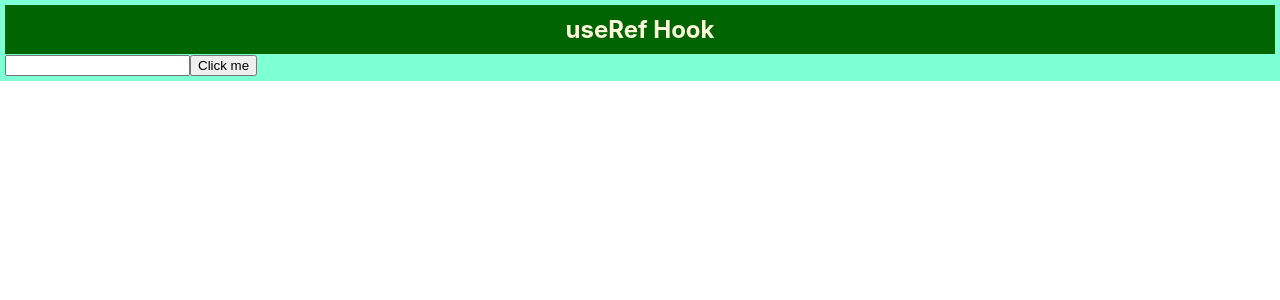
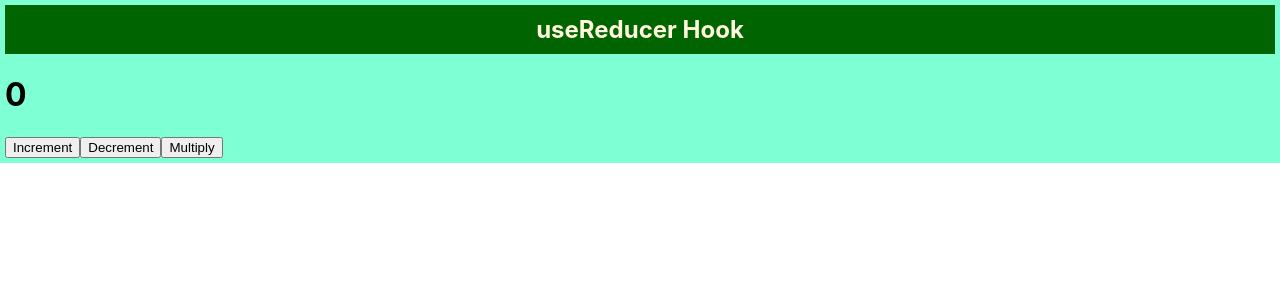
Before and after one commit to Functionup-mn/new-repo-at-BHPL, a React (Create React App) app: page / in a window 1280 px wide. Shown: the top 300 px of the page. Built offline with nearby package versions, Linux system fonts and the light colour scheme.

Commit message:
we learned about useReducer

```diff
--- a/src/App.js
+++ b/src/App.js
@@ -1,40 +1,32 @@
-import React, { useEffect, useRef } from 'react';
+import React, { useReducer } from 'react';
 import './App.css';
 import Header from './Component/Header';
-import { useState, createContext } from 'react';
 
-const AppState = createContext();
+const reducer = (state, action) =>{
+  if(action.type === 'INC'){
+    return state + 1
+  }else if(action.type === 'DEC'){
+    return state - 1
+  }else if(action.type === 'MUL'){
+    return state * 2
+  }else{
+   return state
+}
+}
+
 
 function App() {
-  const [input, setInput] = useState("");
-  // const counter = useRef(0);
-  // const prevState = useRef("")
-  const inputField = useRef()
-
-//   useEffect(() =>{
-//     // setCounter(counter )               // through this we stuck in infinite loop
-//     //  counter.current = counter.current + 1    // So, we use useRef to remove infinite rerender
-//     prevState.current = input  // to store previous state of input
-// }, [input])
-
-  const formHandler = (e) =>{
-    setInput(e.target.value)
-  }
-
-  const clickHandler = () =>{
-    // inputField.current.focus()
-    inputField.current.value = "Nadeem"
-  }
+  const [state, dispatch] = useReducer(reducer, 0)  // reducer just a name , 0 is initial state
 
   return (
     <div className='myApp'>
     <Header/>
-    <input ref={inputField} type="text" value={input} onChange={formHandler} />
-    {/* <h4>Our prev state was {prevState.current}</h4> */}
-    <button onClick={clickHandler}>Click me</button>
+    <h1>{state}</h1>
+    <button onClick={() => dispatch({type: "INC"})}>Increment</button>
+    <button onClick={() => dispatch({type: "DEC"})}>Decrement</button>
+    <button onClick={() => dispatch({type: "MUL"})}>Multiply</button>
     </div>
   )
 }
 
 export default App;
-export {AppState}
--- a/src/Component/Header.js
+++ b/src/Component/Header.js
@@ -3,7 +3,7 @@
 const Header = () => {
   return (
     <div className='header'>
-      <h2>useRef Hook</h2>
+      <h2>useReducer Hook</h2>
     </div>
   )
 }
```
